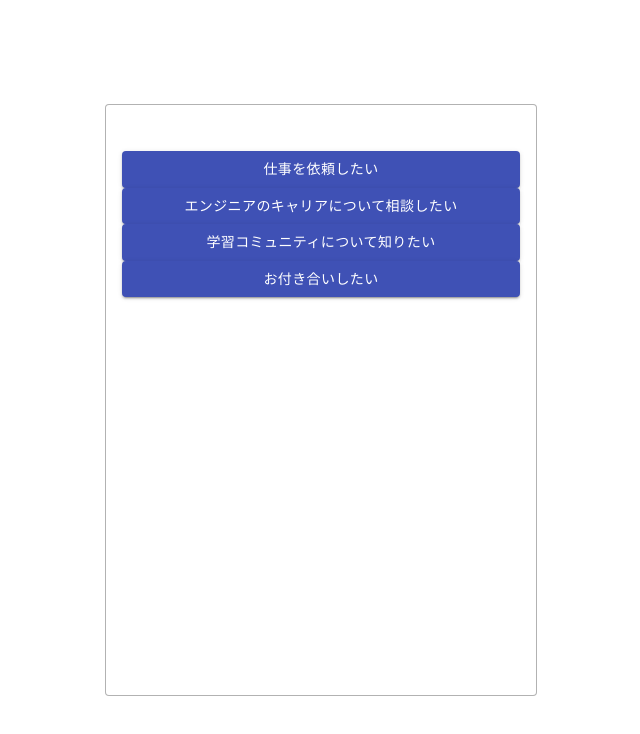
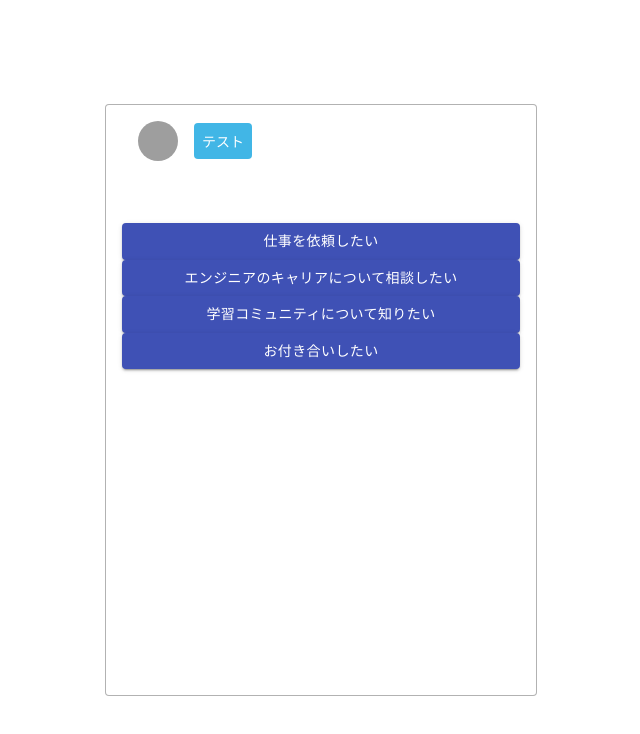
Before and after one commit to shuntagami/chatbot-demo1, a React (Create React App) app: page / in a window 1280 px wide. Shown: the top 734 px of the page, without its empty margins (319-959 px from the left). Built offline with nearby package versions, Linux system fonts and the light colour scheme; grey boxes are pictures that could not be loaded.

Commit message:
Chat(ダミー)を表示

```diff
--- a/src/App.jsx
+++ b/src/App.jsx
@@ -1,7 +1,8 @@
 import React from 'react';
 import defaultDataset from "./dataset"
 import './assets/styles/style.css';
-import {AnswersList} from "./components/index"
+import { AnswersList, Chats } from "./components/index";
+
 
 export default class App extends React.Component {
   constructor(props) {
@@ -31,6 +32,7 @@
     return (
       <section className="c-section">
         <div className="c-box">
+          <Chats />
           <AnswersList answers={this.state.answers}/>
         </div>
 
--- /dev/null
+++ b/src/components/Chat.jsx
@@ -0,0 +1,19 @@
+import React from 'react';
+import ListItem from '@material-ui/core/ListItem';
+import ListItemText from '@material-ui/core/ListItemText';
+import ListItemAvatar from '@material-ui/core/ListItemAvatar';
+import Avatar from '@material-ui/core/Avatar';
+import Typography from '@material-ui/core/Typography';
+
+const Chat = () => {
+  return (
+    <ListItem>
+        <ListItemAvatar>
+          <Avatar alt="icon" src="/static/images/avatar/1.jpg" />
+        </ListItemAvatar>
+        <div className="p-chat__bubble">テスト</div>
+    </ListItem>
+  )
+}
+
+export default Chat
--- /dev/null
+++ b/src/components/Chats.jsx
@@ -0,0 +1,24 @@
+import React from 'react';
+import { makeStyles } from '@material-ui/core/styles';
+import List from '@material-ui/core/List';
+import {Chat} from "./index";
+
+const useStyles = makeStyles((theme) => ({
+  root: {
+    width: '100%',
+    maxWidth: '36ch',
+    backgroundColor: theme.palette.background.paper,
+  },
+}));
+
+const Chats = () => {
+  const classes = useStyles();
+
+  return (
+    <List className={classes.root}>
+      <Chat />
+    </List>
+  )
+}
+
+export default Chats
--- a/src/components/index.js
+++ b/src/components/index.js
@@ -1,2 +1,4 @@
 export {default as AnswersList} from './AnswersList'
-export {default as Answer} from './Answer'
+export { default as Answer } from './Answer'
+export { default as Chats } from './Chats'
+export { default as Chat } from './Chat'
```
Also changed, not shown: 1 other file (tests, documents, lock files or other folders).
